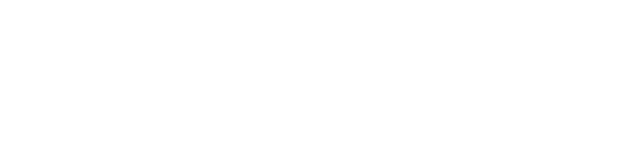
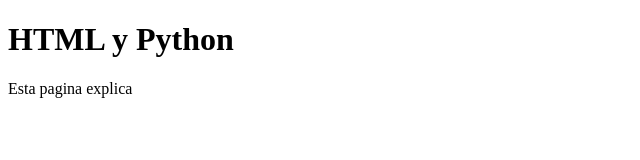
Before and after one commit to ValienteGhost/Clase-dos-Frontend, a plain HTML site: page index.html in a window 1280 px wide. Shown: the whole page, without its empty margins (0-640 px from the left). Drawn offline with Linux system fonts and the light colour scheme.

Commit message:
Agregar Header

```diff
--- a/index.html
+++ b/index.html
@@ -7,6 +7,10 @@
     <link rel="icon" href="/img/174854.png">
 </head>
 <body>
+    <header>
+        <h1>HTML y Python</h1>
+        <p>Esta pagina explica</p>
+    </header>
 
 </body>
 </html>
```
